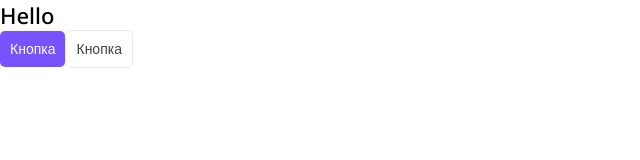
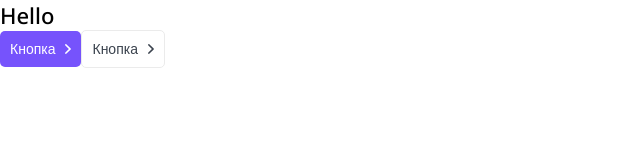
Before and after one commit to boriiss/top-app, a Next.js app: page / in a window 1280 px wide. Shown: the top 160 px of the page, without its empty margins (0-640 px from the left). Built offline with nearby package versions, Linux system fonts and the light colour scheme.

Commit message:
Работа с svg

```diff
--- a/app/page.tsx
+++ b/app/page.tsx
@@ -17,8 +17,8 @@ export default function Home(): JSX.Element {
   return (
     <>
       <Htag tag='h2'>Hello</Htag>
-      <Button appereance="primary" className='test'>Кнопка</Button>
-      <Button appereance="ghost">Кнопка</Button>
+      <Button appereance="primary" arrow='right'>Кнопка</Button>
+      <Button appereance="ghost" arrow='right'>Кнопка</Button>
     </>
   );
 }
--- a/components/Button/Button.module.css
+++ b/components/Button/Button.module.css
@@ -33,3 +33,19 @@
 	color: var(--white);
 	background-color: var(--primary);
 }
+
+.arrow {
+	display: inline-block;
+
+	margin-left: 10px;
+}
+
+.down {
+	transform: rotate(90deg);
+	transition: all 0.2s;
+}
+
+.primary svg,
+.ghost:hover svg {
+	fill: var(--white);
+}
--- a/components/Button/Button.props.ts
+++ b/components/Button/Button.props.ts
@@ -3,4 +3,5 @@ import { ButtonHTMLAttributes, DetailedHTMLProps, ReactNode } from "react";
 export interface ButtonProps extends DetailedHTMLProps<ButtonHTMLAttributes<HTMLButtonElement>, HTMLButtonElement> {
     children: ReactNode;
     appereance: 'primary' | 'ghost';
+    arrow?: 'right' | 'down' | 'none';
 }
--- a/components/Button/Button.tsx
+++ b/components/Button/Button.tsx
@@ -1,8 +1,9 @@
 import { ButtonProps } from './Button.props';
 import styles from './Button.module.css';
+import ArrowIcon from './arrow.svg';
 import cn from 'classnames';
 
-export const Button = ({ appereance, children, className, ...props }: ButtonProps): JSX.Element => {
+export const Button = ({ appereance, arrow = 'none', children, className, ...props }: ButtonProps): JSX.Element => {
   return (
     <button
       className={cn(styles.button, className, {
@@ -12,6 +13,11 @@ export const Button = ({ appereance, children, className, ...props }: ButtonProp
       {...props}
     >
       {children}
+      {arrow !== 'none' && <span className={cn(styles.arrow, {
+        [styles.down]: arrow == 'down',
+      })}>
+        <ArrowIcon />
+      </span>}
     </button>
   );
 };
--- a/next.config.js
+++ b/next.config.js
@@ -1,4 +1,14 @@
 /** @type {import('next').NextConfig} */
-const nextConfig = {};
+const nextConfig = {
+  webpack(config) {
+    config.module.rules.push({
+      test: /\.svg$/i,
+      issuer: /\.[jt]sx?$/,
+      use: ["@svgr/webpack"],
+    });
+
+    return config;
+  },
+};
 
 module.exports = nextConfig;
--- a/package.json
+++ b/package.json
@@ -18,6 +18,7 @@
   },
   "devDependencies": {
     "@next/eslint-plugin-next": "^14.0.4",
+    "@svgr/webpack": "^8.1.0",
     "@types/classnames": "^2.3.1",
     "@types/node": "^20",
     "@types/react": "^18",
```
Also changed, not shown: components/Button/arrow.svg (added), 1 other file (tests, documents, lock files or other folders).
